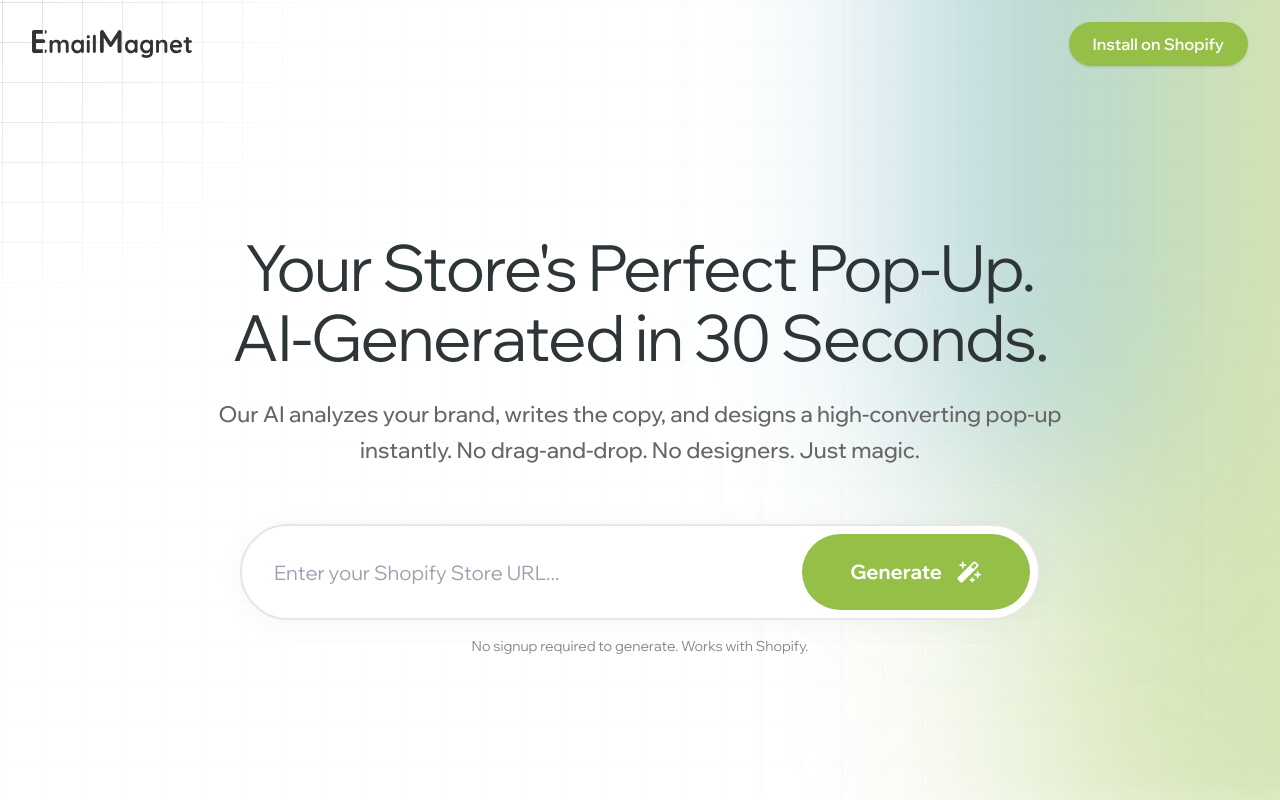
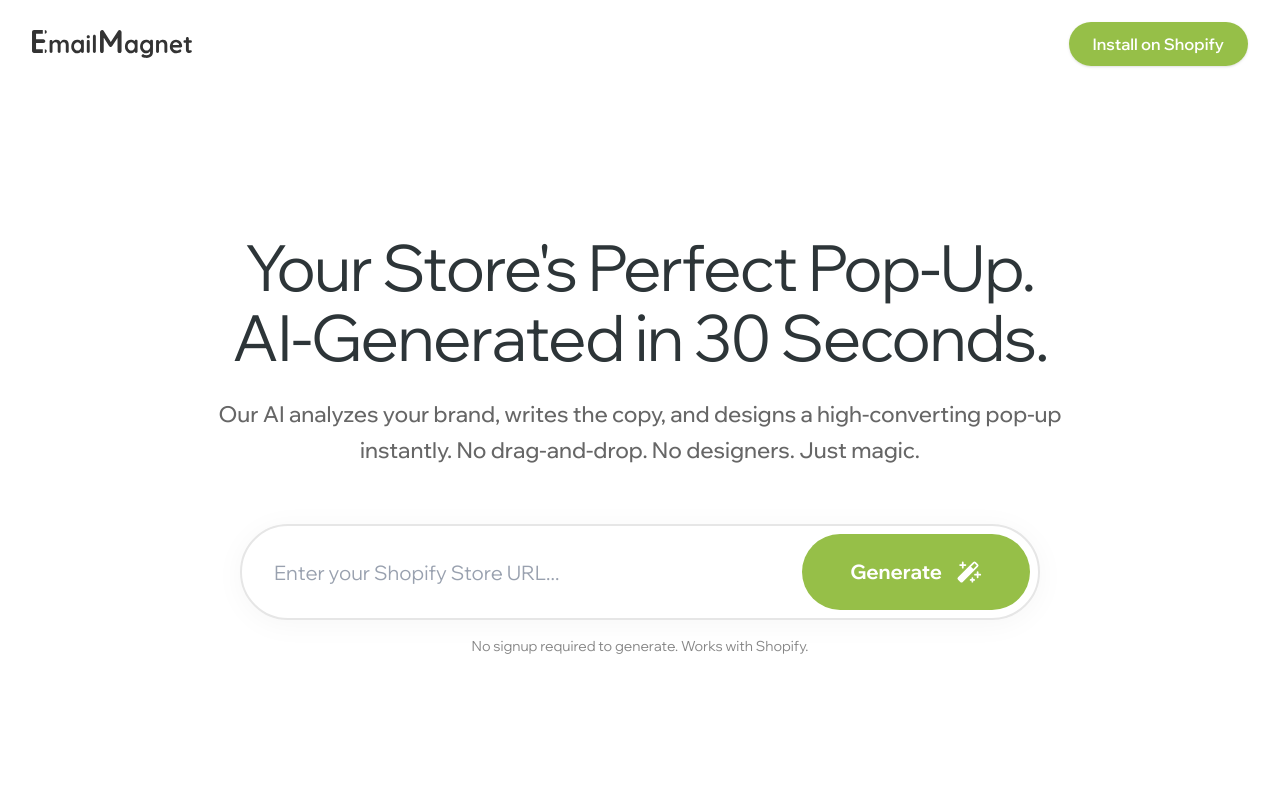
Before and after one commit to emailmagnet/landing-page-neo, a Next.js app: page / in a window 1280 px wide. Shown: the top 800 px of the page. Built offline with nearby package versions, Linux system fonts and the light colour scheme.

Commit message:
fix syntax error in page.tsx

```diff
--- a/app/page.tsx
+++ b/app/page.tsx
@@ -9,7 +9,7 @@ import InfiniteGridBackground from "@/components/ui/infinite-grid-integration";
 
 export default function Home() {
   return (
-    <InfiniteGridBackground className="font-display overflow-x-hidden">
+    <div className="font-display overflow-x-hidden min-h-screen flex flex-col">
       <Header />
       <main className="flex-grow">
         <Hero />
@@ -19,6 +19,6 @@ export default function Home() {
         <FAQ />
       </main>
       <Footer />
-    </InfiniteGridBackground>
+    </div>
   );
 }
```
